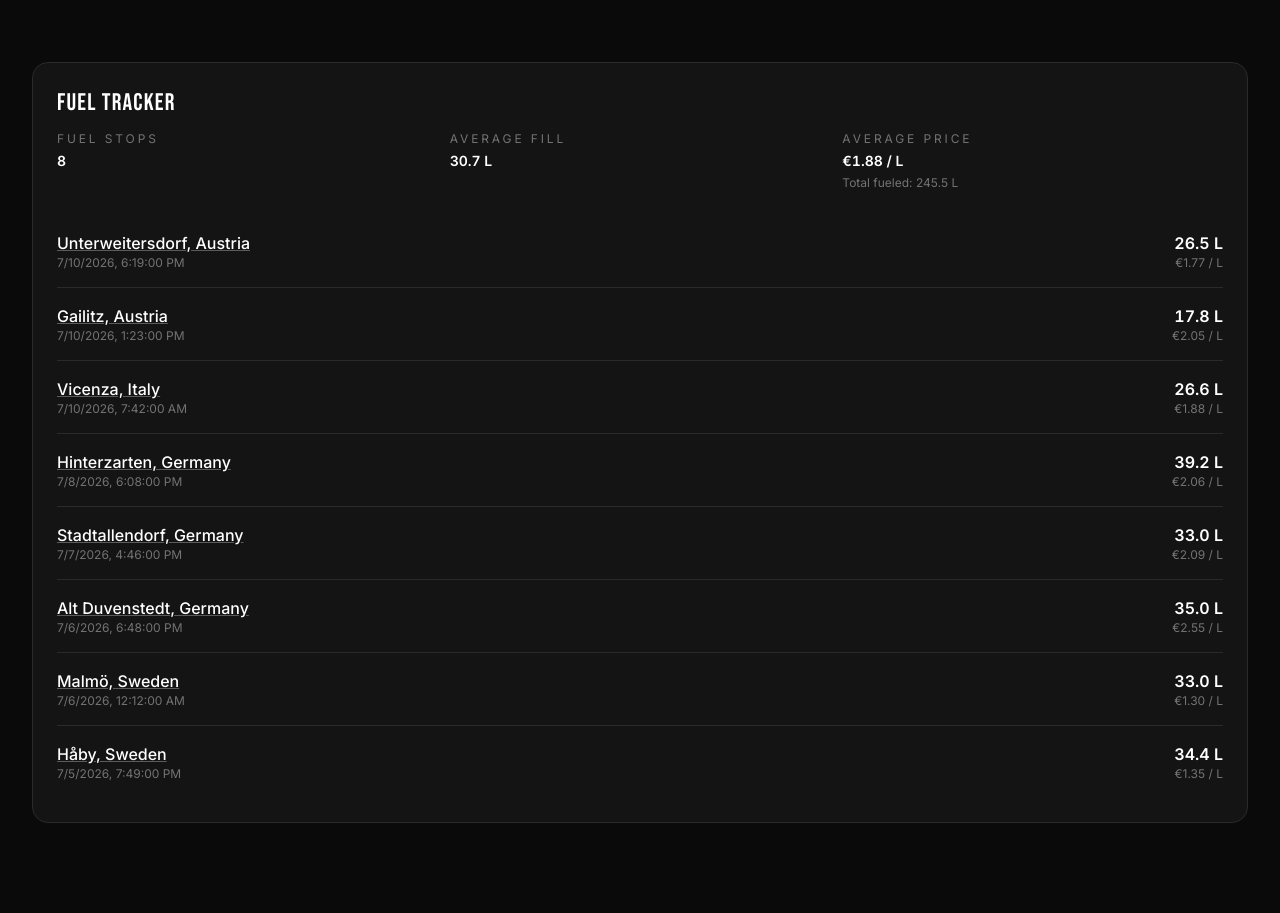
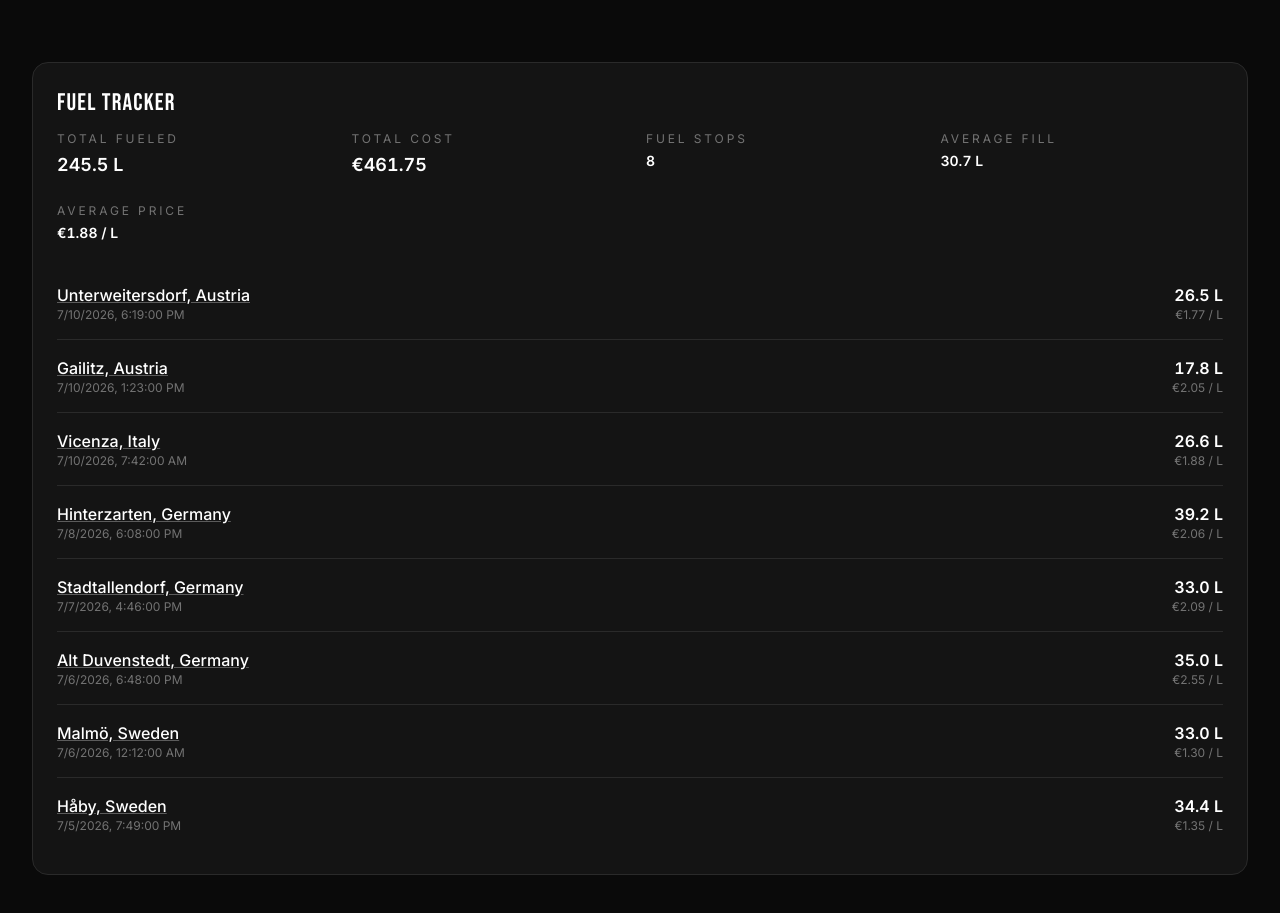
Before and after one commit to LBlend/polomarket, a Next.js app: page / in a window 1280 px wide. Shown: the part 2920-3833 px from the top of the page. Built offline with nearby package versions, Linux system fonts and the light colour scheme; no server answers; the database is empty.

Commit message:
Add total fuel cost display and make total liters more prominent

```diff
--- a/src/components/FuelTracker.tsx
+++ b/src/components/FuelTracker.tsx
@@ -36,7 +36,19 @@ export default function FuelTracker() {
             Fuel tracker
           </h2>
 
-          <div className="grid gap-3 sm:grid-cols-3 mb-6 text-sm text-neutral-400">
+          <div className="grid gap-3 sm:grid-cols-2 lg:grid-cols-4 mb-6 text-sm text-neutral-400">
+            <div>
+              <div className="text-xs uppercase tracking-[0.24em] text-neutral-500">Total fueled</div>
+              <div className="mt-1 text-white font-semibold tabular-nums text-lg">
+                {totalLiters.toFixed(1)} L
+              </div>
+            </div>
+            <div>
+              <div className="text-xs uppercase tracking-[0.24em] text-neutral-500">Total cost</div>
+              <div className="mt-1 text-white font-semibold tabular-nums text-lg">
+                €{totalCostEuros.toFixed(2)}
+              </div>
+            </div>
             <div>
               <div className="text-xs uppercase tracking-[0.24em] text-neutral-500">Fuel stops</div>
               <div className="mt-1 text-white font-semibold tabular-nums">{totalStops}</div>
@@ -47,13 +59,13 @@ export default function FuelTracker() {
                 {averageLiters.toFixed(1)} L
               </div>
             </div>
+          </div>
+
+          <div className="flex gap-4 mb-6 text-sm text-neutral-400">
             <div>
               <div className="text-xs uppercase tracking-[0.24em] text-neutral-500">Average price</div>
               <div className="mt-1 text-white font-semibold tabular-nums">
                 €{averagePrice.toFixed(2)} / L
-              </div>
-              <div className="text-neutral-500 text-xs mt-1">
-                Total fueled: {totalLiters.toFixed(1)} L
               </div>
             </div>
           </div>
```
